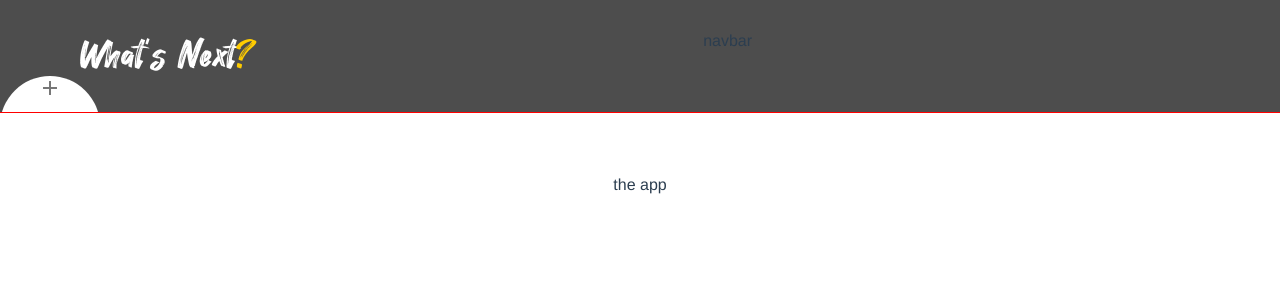
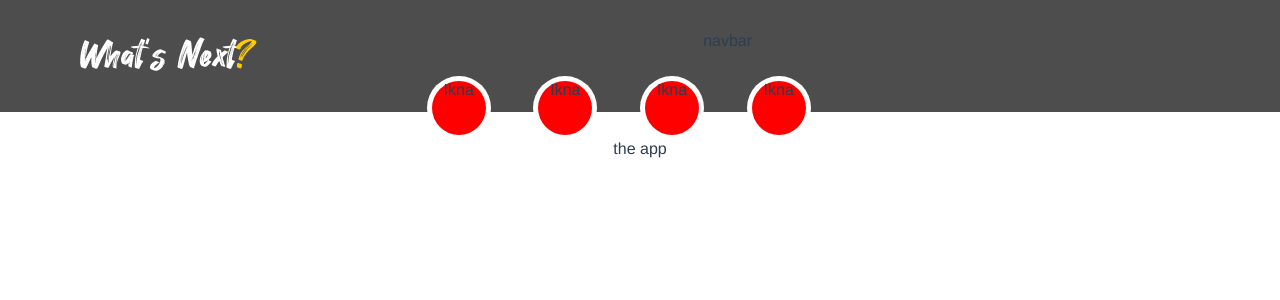
Before and after one commit to ptracz/front-whats-next-vue, a Vue app: page / in a window 1280 px wide. Shown: the top 300 px of the page. Built offline with nearby package versions, Linux system fonts and the light colour scheme.

Commit message:
add mock categories

```diff
--- a/src/components/TheNavbar.vue
+++ b/src/components/TheNavbar.vue
@@ -22,7 +22,6 @@ export default {
   url(../fonts/august.otf) format("opentype");
 }
 .bar {
-  outline: 1px solid red;
   background: #4d4d4d;
   padding: 2rem 5rem;
 }
--- a/src/views/Home.vue
+++ b/src/views/Home.vue
@@ -2,11 +2,17 @@
   <v-row no-gutters>
     <v-col cols="12">
       <the-navbar/>
-      <div style="margin-top: -36px; background-color: white; border-radius: 50%;width: 100px; height: 100px">
-        <v-icon>
-          mdi-plus
-        </v-icon>
-      </div>
+      <v-row no-gutters class="justify-space-between">
+        <v-spacer></v-spacer>
+        <v-col v-for="(item, index) in array" :key="index" cols="1">
+          <div class="category">
+            <div class="inside">
+              Ikna
+            </div>
+          </div>
+        </v-col>
+        <v-spacer></v-spacer>
+      </v-row>
       <div> the app
       </div>
     </v-col>
@@ -21,6 +27,29 @@ export default {
   name: 'Home',
   components: {
     TheNavbar
-  }
+  },
+  data: () => ({
+    array: [1, 2, 3, 4]
+  }),
 }
 </script>
+<style lang="scss" scoped>
+.category {
+  z-index: 999;
+  margin-top: -36px;
+  background-color: white;
+  border-radius: 50%;
+  width: 64px;
+  height: 64px;
+  display: flex;
+  align-items: center;
+  justify-content: center;
+}
+
+.inside {
+  background-color: red;
+  border-radius: 50%;
+  width: 54px;
+  height: 54px
+}
+</style>
```
